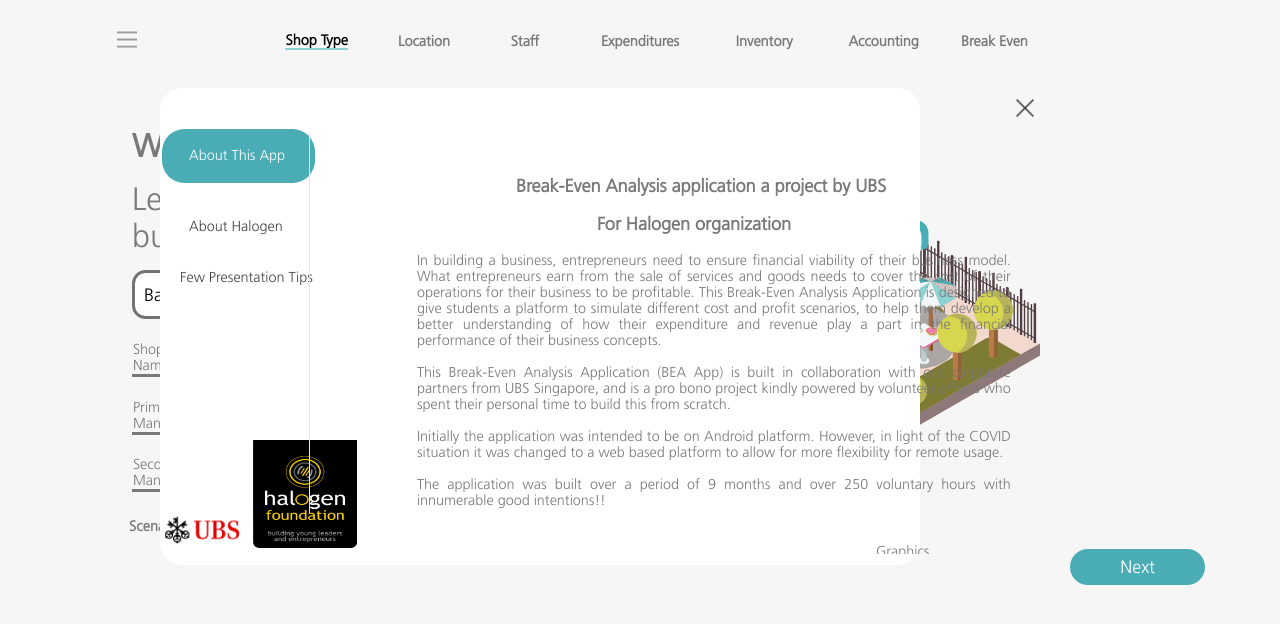
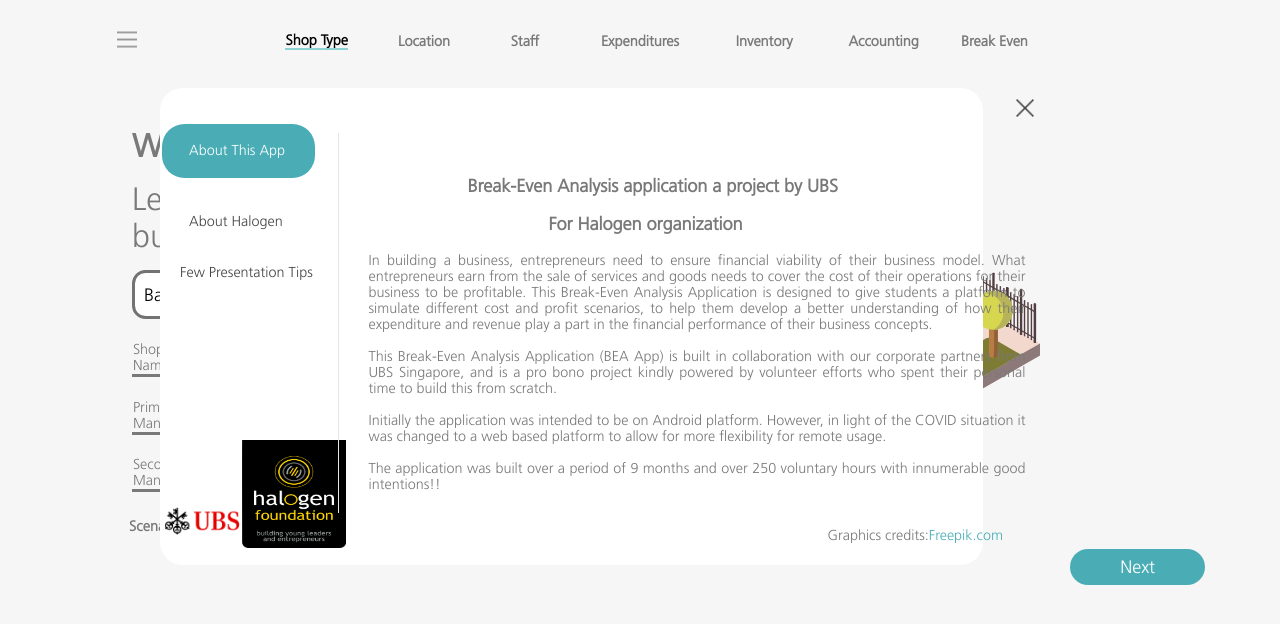
Before and after one commit to rakesh1988/HalogenFinancialLiteracyWeb, a plain HTML site: page B.E.A.App.html in a window 1280 px wide. Both pictures are taken after a click on the link 127 px from the left and 42 px from the top of the page. Drawn offline with Linux system fonts and the light colour scheme.

Commit message:
Add files via upload

```diff
--- a/css/bakery.css
+++ b/css/bakery.css
@@ -595,7 +595,7 @@ input[type=number] {
 }
 
 .box {
-    width: 60%;
+    width: 65%;
     height: 80%;
     position: absolute;
     top: 4000;
@@ -630,6 +630,8 @@ input[type=number] {
     /*margin-top: -200px;*/
     padding-top: 20px;
     cursor: pointer;
+	width: 158px;
+
 }
 
 .overlayMenu2 {
@@ -688,15 +690,15 @@ input[type=number] {
     border-left: 2px solid #E6E6E6;
     height: 420px;
     position: absolute;
-    left: 20%;
+    left: 22%;
     margin-left: -3px;
     top: 50px;
 }
 
 .overlayTxtDiv {
-    width: 700px;
+    width: 770px;
     overflow-y: scroll;
-    margin-left: 40px;
+
     height: 100%;
     scrollbar-width: none+;
 }
```
